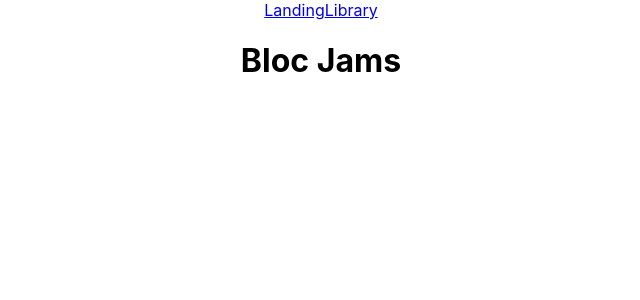
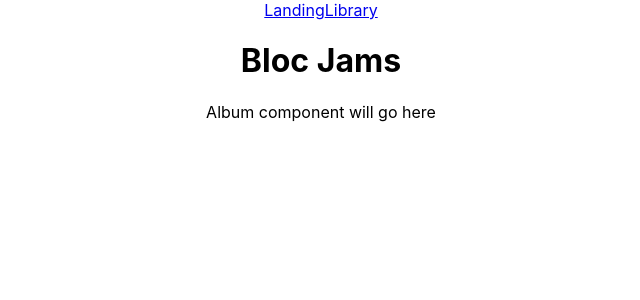
Before and after one commit to EIDe8dgb/bloc-jams-react, a React (Create React App) app: page /album in a window 1280 px wide. Shown: the top 300 px of the page, without its empty margins (319-959 px from the left). Built offline with nearby package versions, Linux system fonts and the light colour scheme.

Commit message:
correction to assignment-3, change name of component from Albums to Album

```diff
--- a/src/App.js
+++ b/src/App.js
@@ -3,7 +3,7 @@
 import './App.css';
 import Landing from './components/Landing';
 import Library from './components/Library';
-import Albums from './components/Albums';
+import Album from './components/Album';
 
 class App extends Component {
   render() {
@@ -19,7 +19,7 @@
         <main>
           <Route exact path='/' component={Landing} />
           <Route path='/library' component={Library} />
-          <Route path='/albums' component={Albums} />
+          <Route path='/album' component={Album} />
         </main>
       </div>
     );
--- /dev/null
+++ b/src/components/Album.js
@@ -0,0 +1,9 @@
+import React from 'react';
+
+const Album = () => (
+  <section className='album'>
+    Album component will go here
+  </section>
+);
+
+export default Album;
--- a/src/components/Albums.js
+++ /dev/null
@@ -1,9 +0,0 @@
-import React from 'react';
-
-const Albums = () => (
-  <section className='albums'>
-    Albums component will go here
-  </section>
-);
-
-export default Albums;
```
